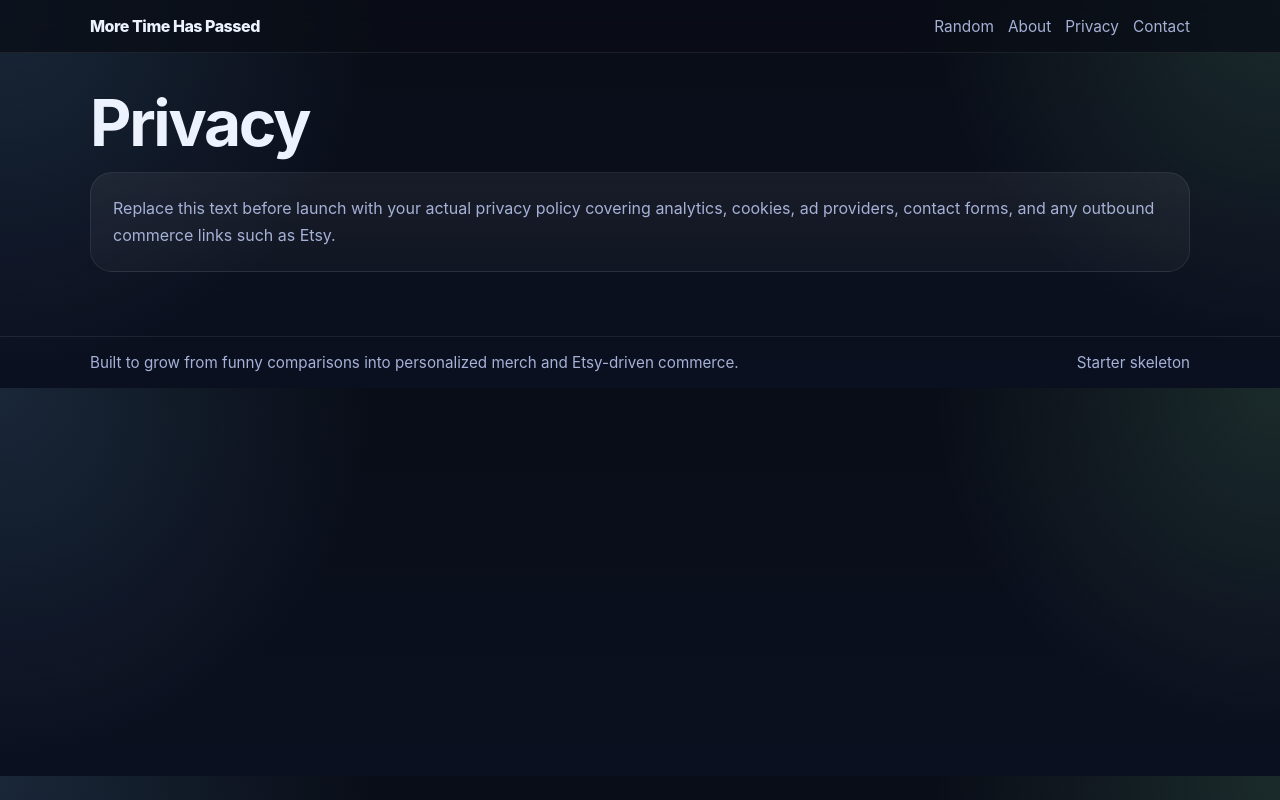
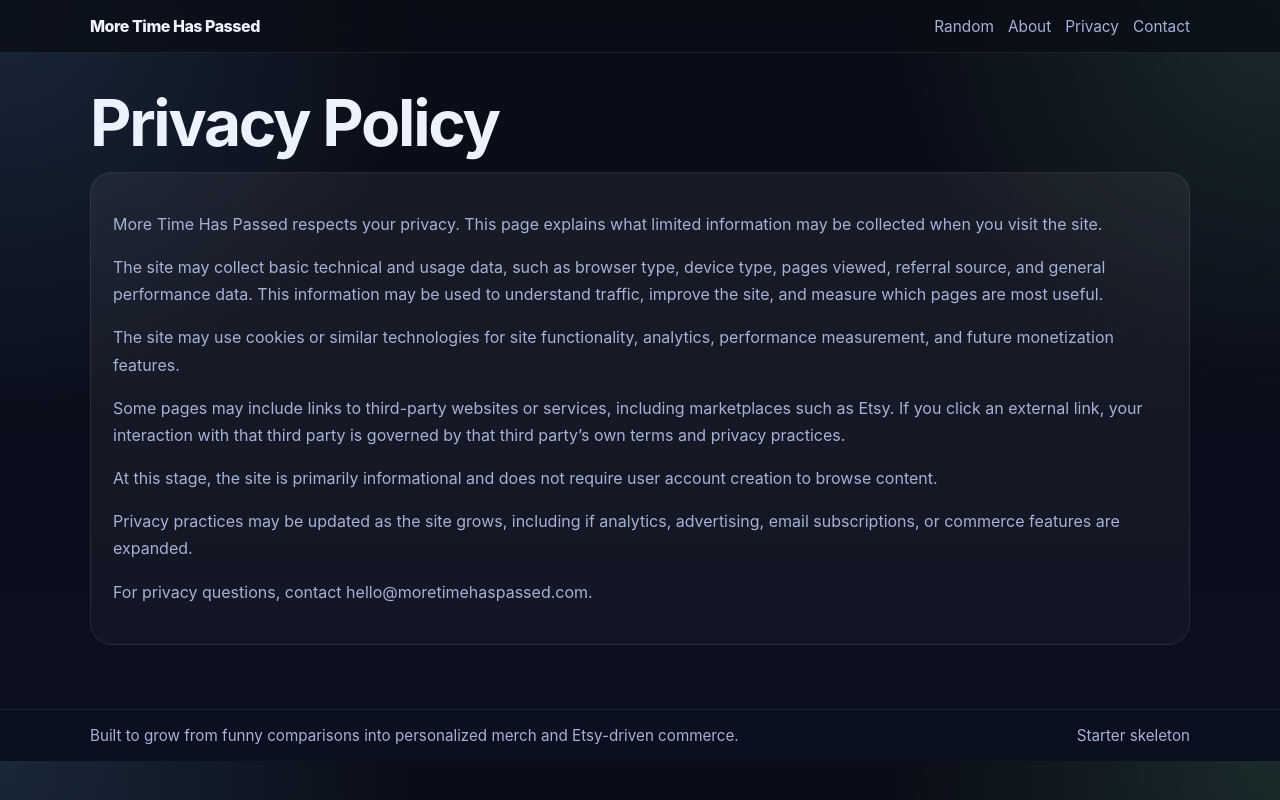
Before and after one commit to Qunst/more-time-has-passed, a Next.js app: page /privacy in a window 1280 px wide. Built offline with nearby package versions, Linux system fonts and the light colour scheme.

Commit message:
Add real site trust pages

```diff
--- a/app/privacy/page.js
+++ b/app/privacy/page.js
@@ -3,10 +3,46 @@ export const metadata = { title: 'Privacy' };
 export default function PrivacyPage() {
   return (
     <section className="grid">
-      <h1>Privacy</h1>
+      <h1>Privacy Policy</h1>
       <div className="card copy">
-        Replace this text before launch with your actual privacy policy covering analytics, cookies, ad providers,
-        contact forms, and any outbound commerce links such as Etsy.
+        <p>
+          More Time Has Passed respects your privacy. This page explains what limited
+          information may be collected when you visit the site.
+        </p>
+
+        <p>
+          The site may collect basic technical and usage data, such as browser type,
+          device type, pages viewed, referral source, and general performance data.
+          This information may be used to understand traffic, improve the site, and
+          measure which pages are most useful.
+        </p>
+
+        <p>
+          The site may use cookies or similar technologies for site functionality,
+          analytics, performance measurement, and future monetization features.
+        </p>
+
+        <p>
+          Some pages may include links to third-party websites or services, including
+          marketplaces such as Etsy. If you click an external link, your interaction
+          with that third party is governed by that third party’s own terms and privacy
+          practices.
+        </p>
+
+        <p>
+          At this stage, the site is primarily informational and does not require user
+          account creation to browse content.
+        </p>
+
+        <p>
+          Privacy practices may be updated as the site grows, including if analytics,
+          advertising, email subscriptions, or commerce features are expanded.
+        </p>
+
+        <p>
+          For privacy questions, contact{' '}
+          <a href="mailto:hello@moretimehaspassed.com">hello@moretimehaspassed.com</a>.
+        </p>
       </div>
     </section>
   );
```
Also changed, not shown: app/about/page.js (+28 -4 lines), app/contact/page.js (+13 -2 lines).
